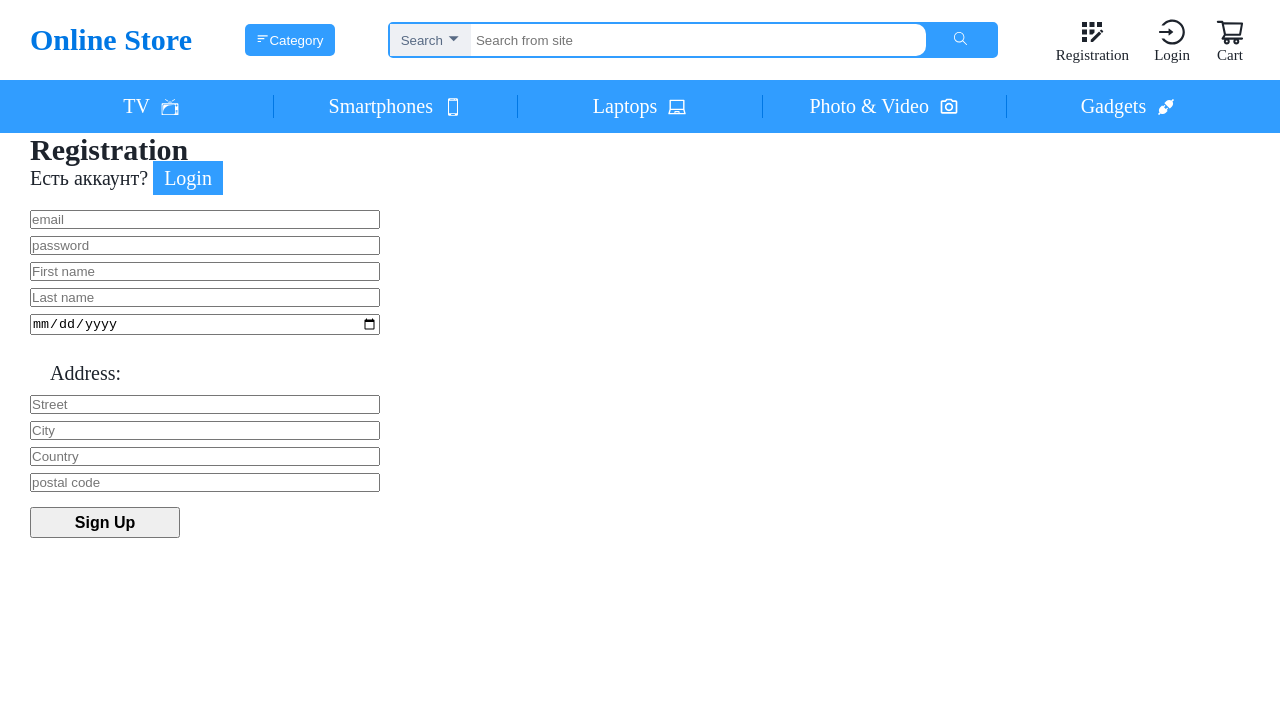
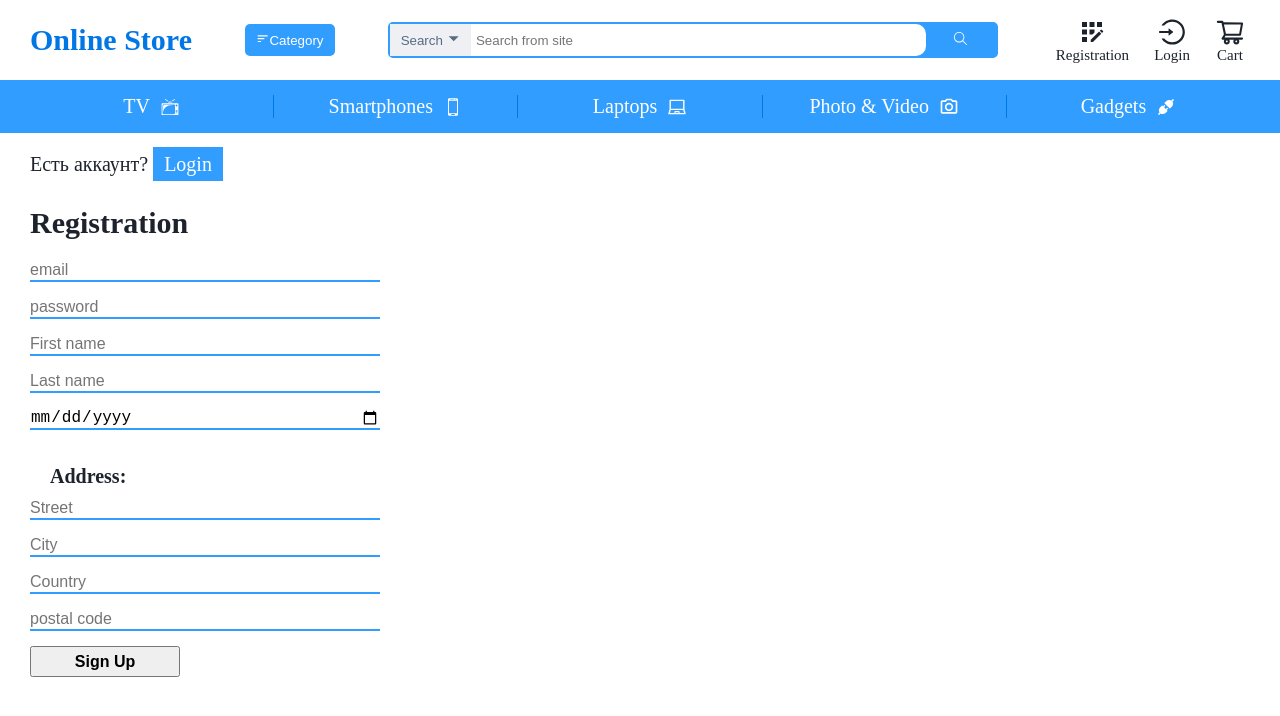
Before and after one commit to Rigelion154/eCommerce-Application, a React (Create React App) app: page /registration in a window 1280 px wide. Shown: the top 716 px of the page. Built offline with nearby package versions, Linux system fonts and the light colour scheme; what @commercetools/platform-sdk, @commercetools/sdk-client-v2 would draw is missing.

Commit message:
feat: update registration styles

```diff
--- a/src/components/ui/registartionForm/RegistrationForm.module.css
+++ b/src/components/ui/registartionForm/RegistrationForm.module.css
@@ -10,15 +10,20 @@
 
 .registration__form input {
   width: 350px;
+  height: 22px;
+  font-size: 1.6rem;
+  border: none;
+  border-bottom: 2.5px solid #319dff;
 }
 
 .registration__form input:not(:last-child) {
-  margin-bottom: 7px;
+  margin-bottom: 15px;
 }
 
 .address__title {
   padding-left: 20px;
   margin: 20px 0px 10px;
+  font-weight: 600;
 }
 
 .sign__btn {
--- a/src/pages/Registration.tsx
+++ b/src/pages/Registration.tsx
@@ -8,13 +8,13 @@ function Registration() {
   return (
     <section>
       <Container>
-        <h2>Registration</h2>
-        <p>
+        <p style={{ marginTop: '20px' }}>
           Есть аккаунт?{' '}
           <Link className='button' to={ROUTES.LOGIN}>
             Login
           </Link>
         </p>
+        <h2 style={{ display: 'inline-block', marginTop: '30px' }}>Registration</h2>
         <RegistrationForm />
       </Container>
     </section>
```
